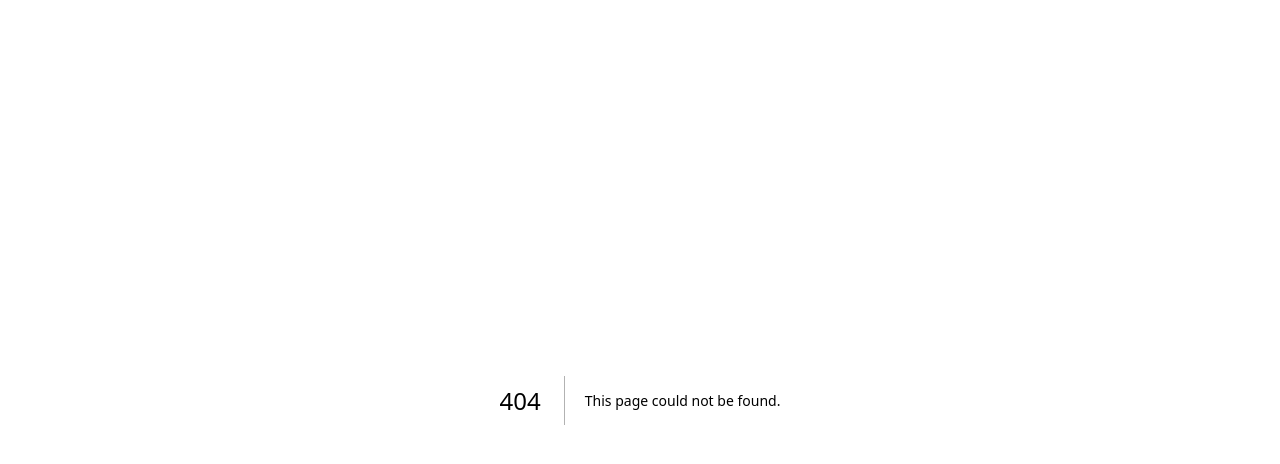
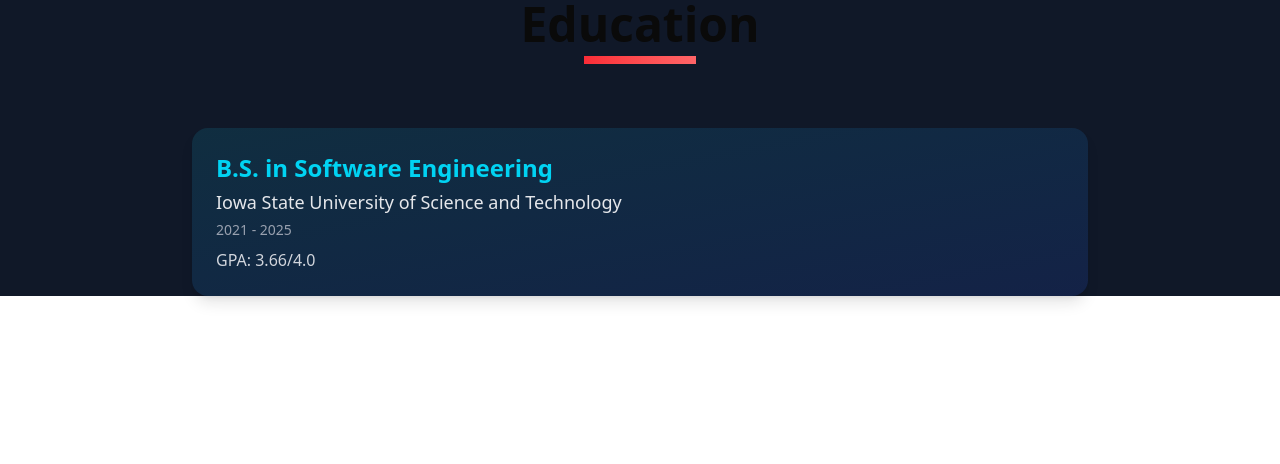
Before and after one commit to StevenJSCF/steven-portfolio, a Next.js app: page /Education in a window 1280 px wide. Before the commit this address had no page. Shown: the top 464 px of the page. Built offline with nearby package versions, Linux system fonts and the light colour scheme.

Commit message:
adding education section

```diff
--- a/app/(sections)/About/page.tsx
+++ b/app/(sections)/About/page.tsx
@@ -17,7 +17,7 @@
 import { FaJava } from "react-icons/fa";
 export default function AboutPage() {
   return (
-    <section id="about" className="pt-24 pb-5 px-6">
+    <section id="about" className="pt-24 pb-20 px-6">
       <div className="max-w-4xl mx-auto">
         <div className="text-center mb-16">
           <h1 className="text-4xl md:text-5xl font-bold mb-4">
--- a/app/(sections)/Contact/page.tsx
+++ b/app/(sections)/Contact/page.tsx
@@ -16,7 +16,7 @@
         </div>
         <div className="text-center">
           <p className="text-xl text-gray-300 mb-8">
-            Let`&apos;`s work together! Feel free to reach out for collaborations or
+            Let&apos;s work together! Feel free to reach out for collaborations or
             just a friendly hello.
           </p>
           <div className="flex justify-center space-x-6 mb-8">
--- /dev/null
+++ b/app/(sections)/Education/page.tsx
@@ -0,0 +1,44 @@
+import React from "react";
+
+const education = [
+  {
+    degree: "B.S. in Software Engineering",
+    school: "Iowa State University of Science and Technology",
+    years: "2021 - 2025",
+    gpa: "GPA: 3.66/4.0",
+  },
+];
+
+function EducationPage() {
+  return (
+    <div className="px-6 bg-gray-900">
+      <div className="max-w-4xl mx-auto">
+        <div className="text-center mb-16">
+          <h2 className="text-4xl md:text-5xl font-bold mb-4">
+            Education
+            <div className="h-2 w-28 bg-gradient-to-r from-red-500 to-red-400 mx-auto mt-2"></div>
+          </h2>
+        </div>
+        <div className="space-y-8">
+          {education.map((item, idx) => (
+            <div
+              key={idx}
+              className="bg-gradient-to-br from-cyan-900/40 to-blue-900/30 rounded-2xl shadow-lg p-6 flex flex-col md:flex-row md:items-center gap-6"
+            >
+              <div className="flex-1">
+                <h3 className="text-2xl font-bold text-cyan-400 mb-1">
+                  {item.degree}
+                </h3>
+                <p className="text-lg text-gray-200 mb-1">{item.school} </p>
+                <p className="text-sm text-gray-400 mb-2">{item.years}</p>
+                <p className="text-gray-300">{item.gpa}</p>
+              </div>
+            </div>
+          ))}
+        </div>
+      </div>
+    </div>
+  );
+}
+
+export default EducationPage;
--- a/app/(sections)/Hero/page.tsx
+++ b/app/(sections)/Hero/page.tsx
@@ -19,7 +19,7 @@
             <div className="space-y-2">
               <h1 className="text-3xl sm:text-4xl md:text-5xl lg:text-6xl font-bold leading-tight">
                 <span className="block mb-2">Hi There,</span>
-                <span className="block mb-2">I`&apos;`m Steven Chiang</span>
+                <span className="block mb-2">I&apos;m Steven Chiang</span>
                 <span className="block">
                   I am a{" "}
                   <span className="bg-gradient-to-r from-cyan-400 to-blue-500 bg-clip-text text-transparent transition-all duration-500">
--- a/app/page.tsx
+++ b/app/page.tsx
@@ -4,6 +4,7 @@
 import NavBar from "@/components/NavBar";
 import AboutPage from "./(sections)/About/page";
 import ContactPage from "./(sections)/Contact/page";
+import EducationPage from "./(sections)/Education/page";
 
 export default function Portfolio() {
   return (
@@ -14,16 +15,17 @@
       <HeroPage />
       {/* About Section */}
       <AboutPage />
+      {/* Education Section */}
+      <EducationPage />
       {/* Projects Section */}
       <Projects />
-      {/* Skills Section */}
       {/* Contact Section */}
-      <ContactPage/>
+      <ContactPage />
 
       {/* Footer */}
       <footer className="border-t border-gray-800 py-8 px-6">
         <div className="max-w-6xl mx-auto text-center text-gray-400">
-          <p>&copy; 2024 Your Name. All rights reserved.</p>
+          <p>&copy; 2025 Joshua Chiang. All rights reserved.</p>
         </div>
       </footer>
     </div>
```
